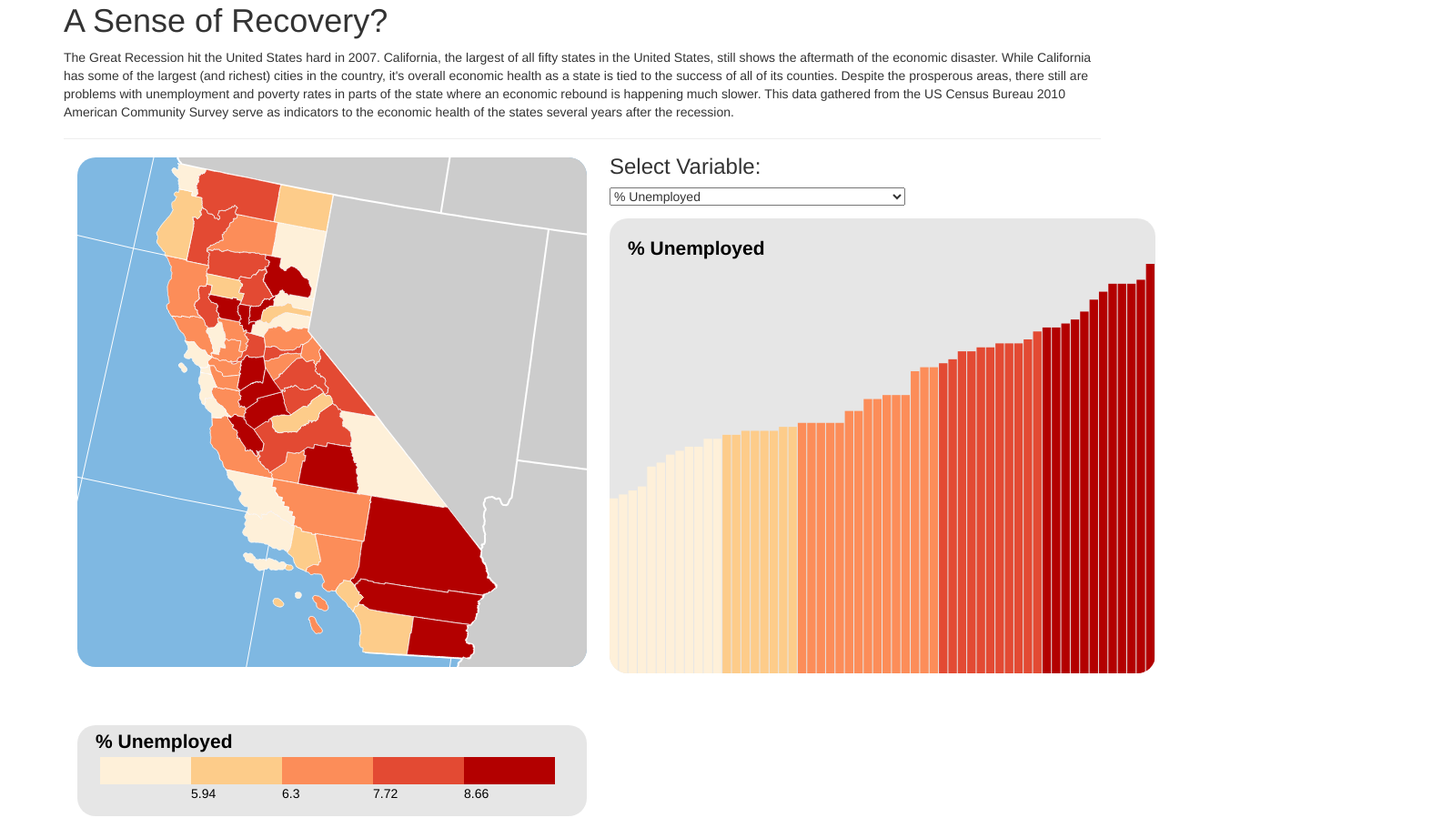
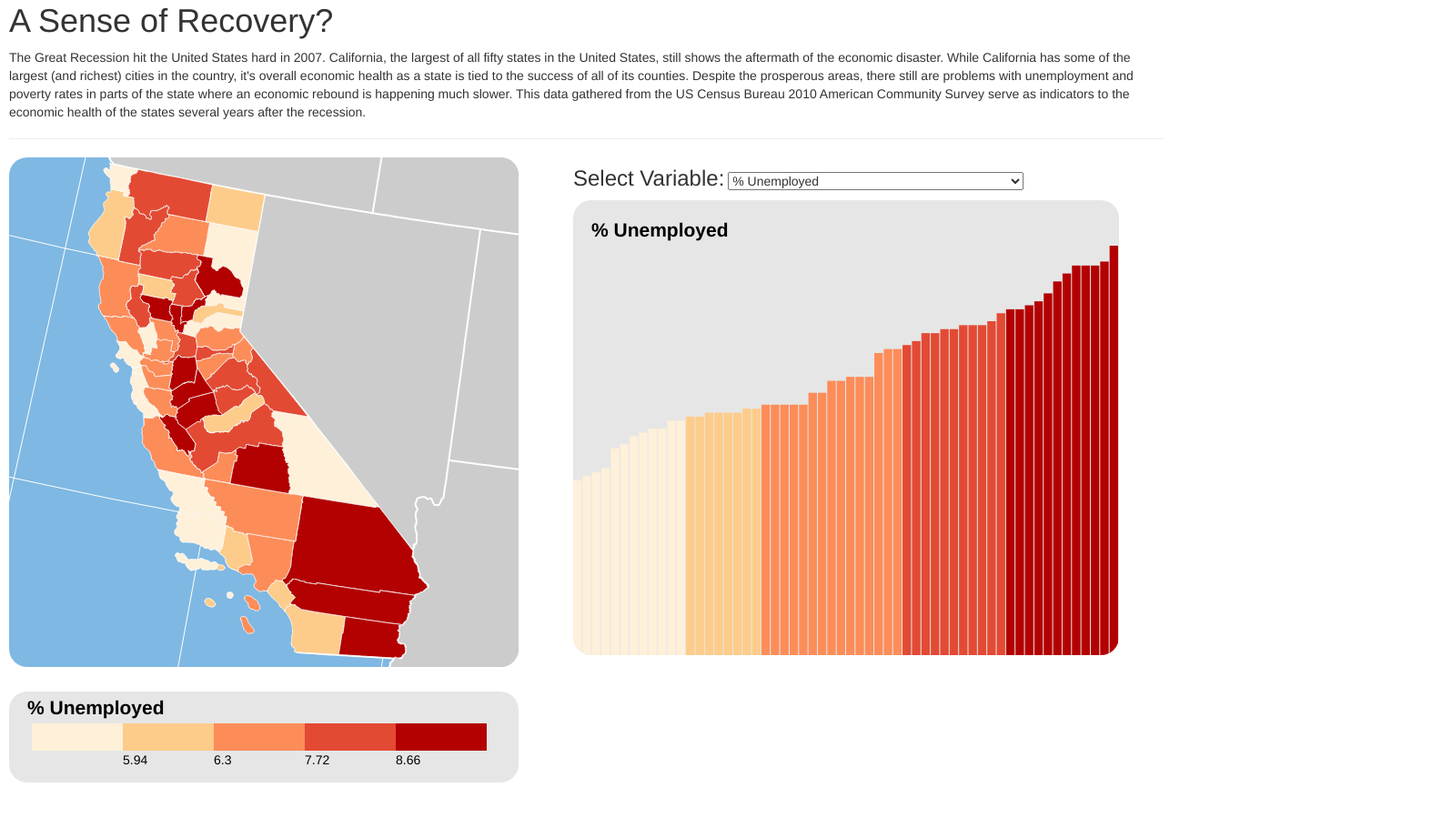
Before and after one commit to kkowalsky/d3-lab, a plain HTML site: page lab files/index.html in a window 1280 px wide. Shown: the part 37-947 px from the top of the page at 91% size, 1585 px wide, since content can reach past the window. After the commit the page ends 897 px from the top, so only its background shows below. Drawn offline with nearby package versions, Linux system fonts and the light colour scheme.

Commit message:
Final update

```diff
--- a/lab files/css/style.css
+++ b/lab files/css/style.css
@@ -1,7 +1,15 @@
 @charset "utf-8";
+svg {
+    position: absolute;
+}
+.page-header{
+margin-left: 10px;
+}
 
 .map{
     border-radius: 20px;
+    margin-left: 10px;
+    margin-right: 10px;
 }
 
 .states{
@@ -28,7 +36,7 @@
 }
 
 .infolabel{
-    position: relative;
+    position: absolute;
     width: 440px;
     height: 80px;
     color: #fff;
@@ -59,6 +67,7 @@
 .chart{
     background-color: rgba(128, 128, 128, .2);
     border-radius: 20px;
+     float: right;
 }
 
 .subtitle{
@@ -71,15 +80,19 @@
 }
 
 .dropdown{
-    width: 200%;
-    margin-top: -5%;
-    margin-bottom: 3%;
+    width: 600px;
+    margin-left: 630px;
+	margin-top: -10px;
+	margin-bottom: 1px;
+}
+
+.dropdown * {
+    display: inline-block;
 }
 
 .legendBox{
     background-color: rgba(128, 128, 128, .2);
-    margin-top: 20%;
-    margin-bottom: 3%;
+    margin-left: 10px;
     border-radius: 20px;
 }
 
--- a/lab files/index.html
+++ b/lab files/index.html
@@ -14,28 +14,10 @@
     </head>
 
     <body>
-        <div class ="container">
-            <div class = "row">
-                <div class ="col-xs-6 col-sm-8 col-md-12" id ="title">
-                        <div class="page-header">
-                        <h1>A Sense of Recovery?</h1>
-                        <p>The Great Recession hit the United States hard in 2007. California, the largest of all fifty states in the United States, still shows the aftermath of the economic disaster. While California has some of the largest (and richest) cities in the country, it's overall economic health as a state is tied to the success of all of its counties. Despite the prosperous areas, there still are problems with unemployment and poverty rates in parts of the state where an economic rebound is happening much slower. This data gathered from the US Census Bureau 2010 American Community Survey serve as indicators to the economic health of the states several years after the recession.</p>
+        <div class="page-header">
+            <h1>A Sense of Recovery?</h1>
+            <p>The Great Recession hit the United States hard in 2007. California, the largest of all fifty states in the United States, still shows the aftermath of the economic disaster. While California has some of the largest (and richest) cities in the country, it's overall economic health as a state is tied to the success of all of its counties. Despite the prosperous areas, there still are problems with unemployment and poverty rates in parts of the state where an economic rebound is happening much slower. This data gathered from the US Census Bureau 2010 American Community Survey serve as indicators to the economic health of the states several years after the recession.</p>
                     </div>
-                </div>
-            </div>
-            <div class ="container">
-                <div class = "row">
-                    <div class ="col-xs-12 col-sm-12 col-md-3" id ="map"></div>
-                    <div class ="col-xs-12 col-sm-12 col-md-5 col-md-offset-3" id ="dropdown"></div>
-                    <div class ="col-xs-12 col-sm-12 col-md-5 col-md-offset-3" id ="chart"></div>
-                </div>
-            </div>
-            <div class ="container">
-                <div class = "row">
-                    <div class ="col-xs-12 col-sm-12 col-md-3" id ="legend"></div>
-                </div>
-            </div>
-        </div>
 
 
         <!--libraries-->
--- a/lab files/js/main.js
+++ b/lab files/js/main.js
@@ -18,7 +18,7 @@ function initialize(){
 //create choropleth map parameters
 function setMap(){
     //create a new svg element with the above dimensions
-    var map = d3.select("#map")
+    var map = d3.select("body")
         .append("svg")
         .attr("width", mapWidth)
         .attr("height", mapHeight)
@@ -109,7 +109,7 @@ function setMap(){
             })
             .on("mouseover", highlight)
             .on("mouseout", dehighlight)
-            //.on("mousemove", moveLabel)
+            .on("mousemove", moveLabel)
             .append("desc")
                 .text(function(d){
                     return choropleth(d, colorize);
@@ -122,7 +122,7 @@ function setMap(){
 
 function createDropdown(csvData){
     //add a select element for the dropdown menu
-    var dropdown = d3.select("#dropdown")
+    var dropdown = d3.select("body")
         .append("div")
         .attr("class", "dropdown") //for positioning menu with css
         .html("<h3>Select Variable: </h3>  ")
@@ -143,11 +143,12 @@ function createDropdown(csvData){
 
 function setChart(csvData, colorize){
     //create a second svg element to hold the bar chart
-    var chart = d3.select("#chart")
+    var chart = d3.select("body")
         .append("svg")
         .attr("width", chartWidth)
         .attr("height", chartHeight)
-        .attr("class", "chart");
+        .attr("class", "chart")
+        .style("margin-left", "630px");;
 
     //create a text element for the chart title
     var subtitle = chart.append("text")
@@ -167,7 +168,7 @@ function setChart(csvData, colorize){
         .attr("width", chartWidth / csvData.length - 1)
         .on("mouseover", highlight)
         .on("mouseout", dehighlight)
-        //.on("mousemove", moveLabel);
+        .on("mousemove", moveLabel);
 
     //adjust bars according to current attribute
     updateChart(bars, csvData);
@@ -181,11 +182,12 @@ function createLegend(bars, csvData){
     var xArray = [125, 225, 325, 425];
 
 
-    var legendBox = d3.select("#legend")
+    var legendBox = d3.select("body")
         .append("svg")
         .attr("width", legendWidth)
         .attr("height", legendHeight)
-        .attr("class", "legendBox");
+        .attr("class", "legendBox")
+        .style("margin-top", 540);
 
     var legendTitle = legendBox.append("text")
         .attr("x", 20)
@@ -361,10 +363,6 @@ function highlight(data){
         .append("div") //add child div for feature name
         .attr("class", "labelname") //for styling name
         .html(labelName); //add feature name to label
-
-    d3.select(".infolabel")
-        .style("margin-left", "2%")
-
 }; //end highlight()
 
 function dehighlight(data){
@@ -379,12 +377,12 @@ function dehighlight(data){
 
 function moveLabel(){
     //horizontal label coordinate based mouse position stored in d3.event
-    var x = d3.event.clientX;
-    var y = d3.event.clientY;
+     var x = d3.event.clientX < window.innerWidth - 245 ? d3.event.clientX+10 : d3.event.clientX-210;
+    var y = d3.event.clientY < window.innerHeight - 100 ? d3.event.clientY-75 : d3.event.clientY-175;
 
     d3.select(".infolabel")
         .style("margin-left", x+"px")
-        .style("margin-bottom", y+"px");
+        .style("margin-top", y+"px");
 }; //end moveLabel()
 
 //this function makes the attribute names meaningful
```
